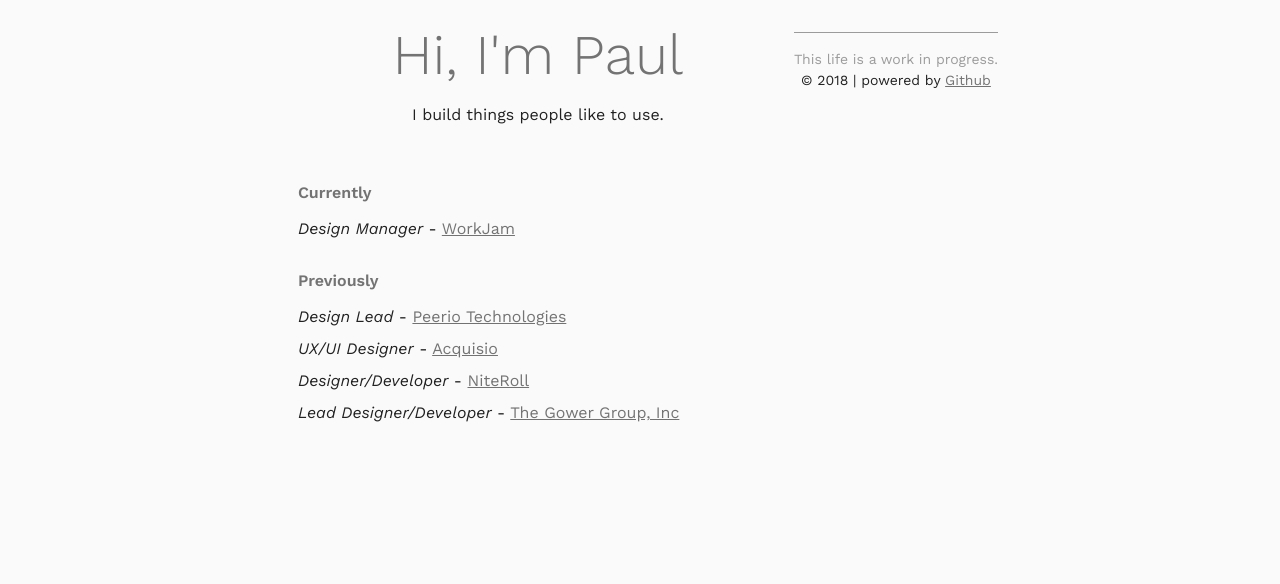
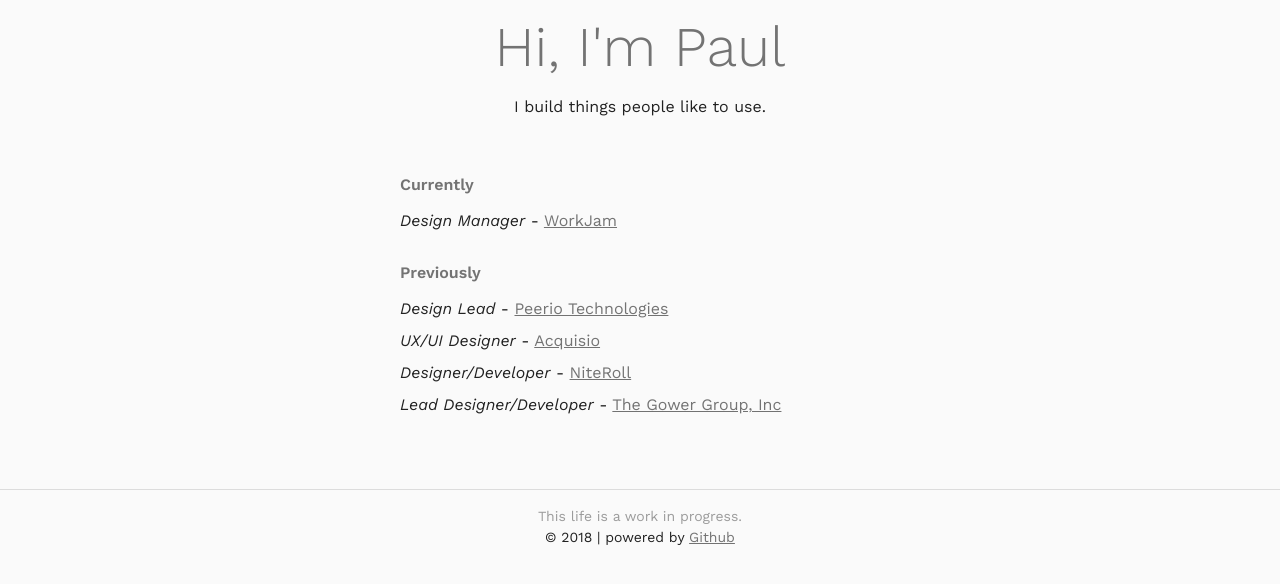
Before and after one commit to paulrdukes/paulrdukes.github.io, a Jekyll site: the page index.html, which Jekyll copies as it is, in a window 1280 px wide. Shown: the top 584 px of the page. Built offline with Jekyll 4.4.1, drawn with Linux system fonts in a browser that asks for light colours; some web fonts are replaced.

Commit message:
Update styles.css
update footer style

```diff
--- a/css/styles.css
+++ b/css/styles.css
@@ -12,24 +12,29 @@
   width: 1px;
 }
 
+body {
+  margin: 0;
+}
+
 /* line 20, ../_sass/styles.sass */
 .wrap {
   display: -webkit-flex;
   display: flex;
-  flex-direction: row;
+  flex-direction: column;
   justify-content: center;
   text-align: center;
 }
 
 /* line 26, ../_sass/styles.sass */
 .content {
+  margin: 0 auto;
   padding: 16px 16px 20px;
   width: 480px;
 }
 
 /* line 30, ../_sass/styles.sass */
 footer {
-  border-top: 1px solid rgba(0,0,0, .38);
+  border-top: 1px solid rgba(0,0,0, .12);
   flex: none;
   font-size: 14px;
   margin-top: 24px;
```
